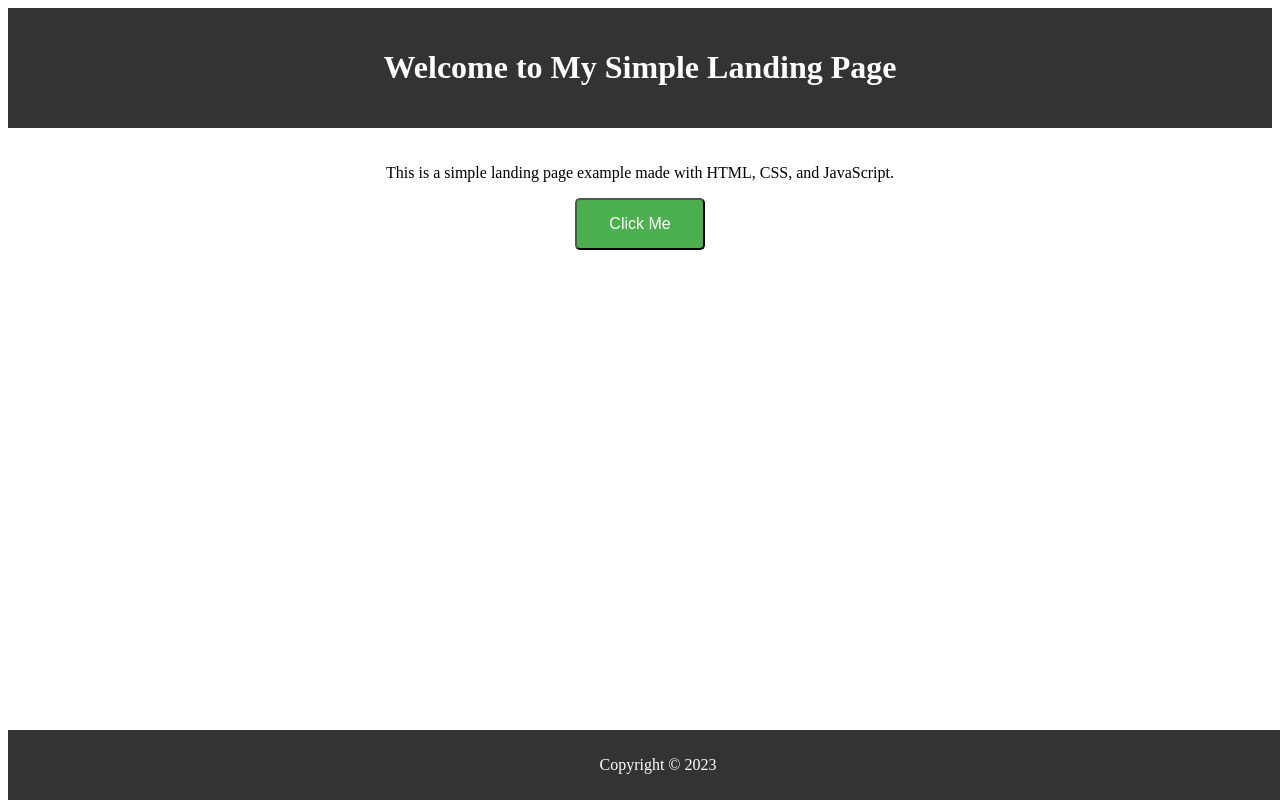
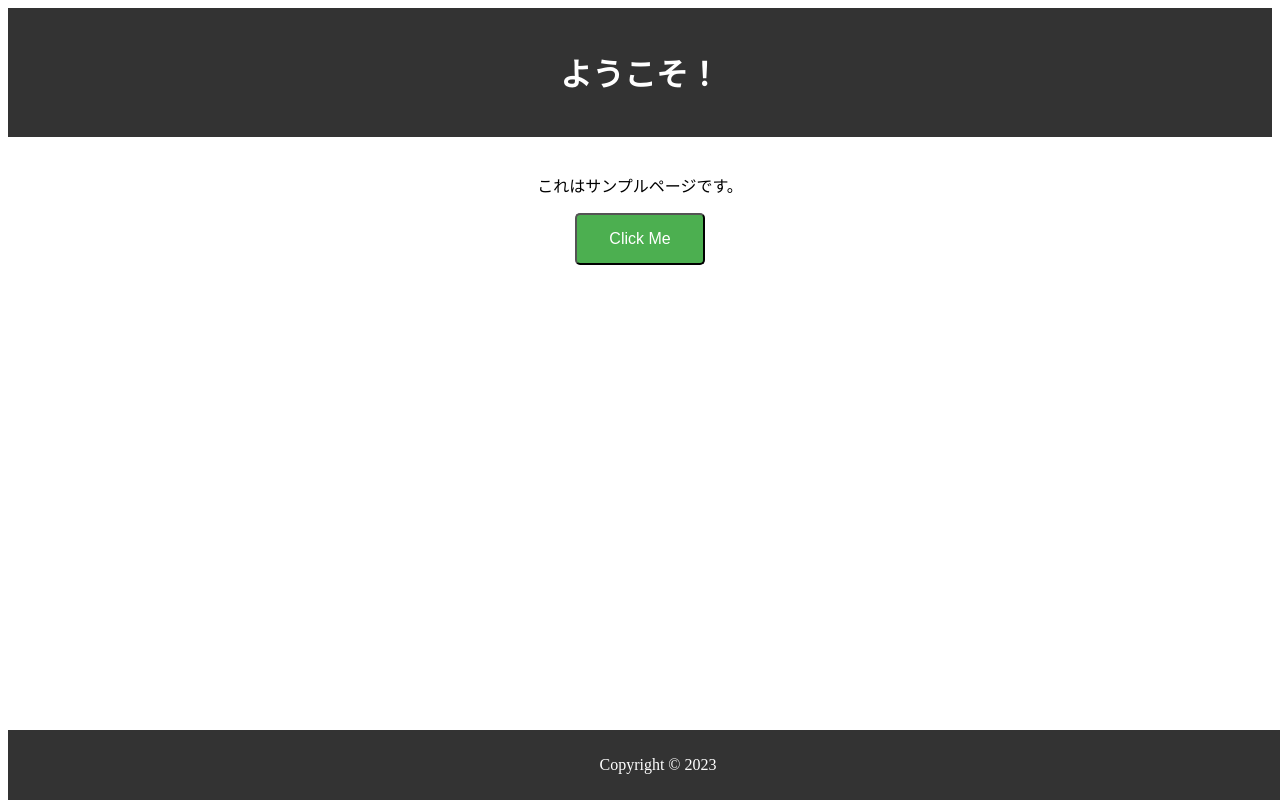
Before and after one commit to chatom0811/chatom0811.github.io, a plain HTML site: page index.html in a window 1280 px wide. Shown: the top 800 px of the page. Drawn offline with Linux system fonts and the light colour scheme.

Commit message:
Add files via upload

```diff
--- a/index.html
+++ b/index.html
@@ -6,20 +6,22 @@
 </head>
 <body>
   <header>
-    <h1>Welcome to My Simple Landing Page</h1>
+    <h1>ようこそ！</h1>
   </header>
   <section>
-    <p>This is a simple landing page example made with HTML, CSS, and JavaScript.</p>
-    <button id="myButton">Click Me</button>
+    <p>これはサンプルページです。</p>
+    <button id="myButton" onclick="window.open('hello_world.html')">Click Me</button>
     <p id="text"></p>
   </section>
   <footer>
     <p>Copyright &copy; 2023</p>
   </footer>
-  <script type="text/javascript">
+  <!--
+    <script type="text/javascript">
     document.getElementById("myButton").addEventListener("click", function() {
       document.getElementById("text").innerHTML = "Hello World";
     });
+  -->
   </script>
 </body>
 </html>
```
